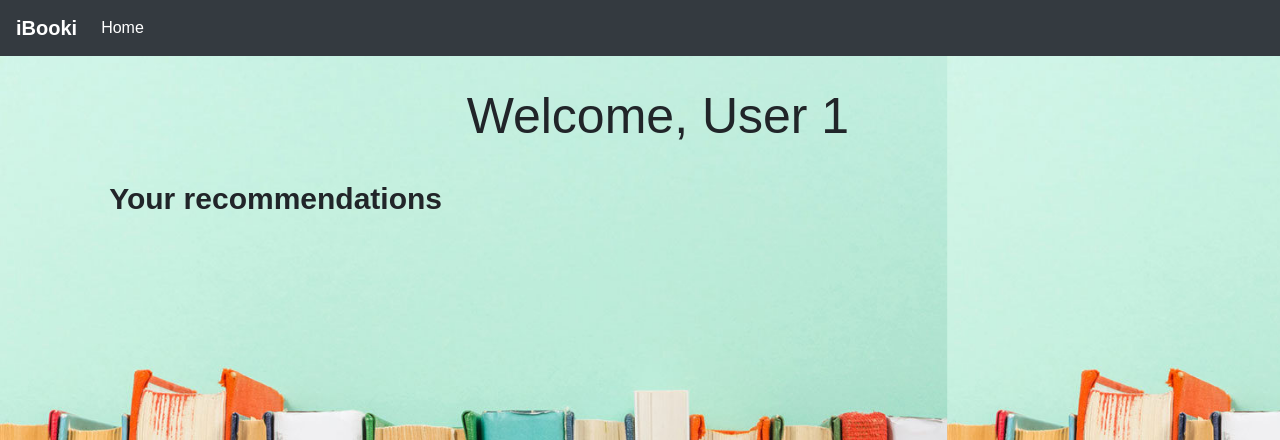
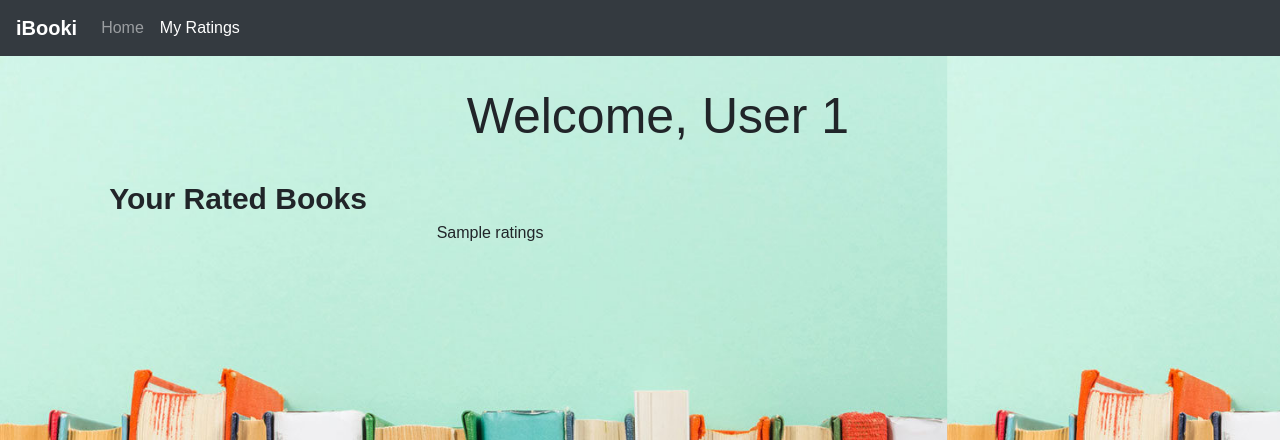
Before and after one commit to FaiZaman/iBooki, a Flask app: template templates/profile.html in a window 1280 px wide. Shown: the top 440 px of the page. Run offline with Flask 2, Linux system fonts and the light colour scheme; the template is opened without the code that fills it: most values are stand-ins (such as "Sample title", 1, 10 or a date in 2020); some libraries are stand-ins or nearby versions.

Commit message:
Fixed profile problems and began to load in ratings data as table

```diff
--- a/server.py
+++ b/server.py
@@ -11,7 +11,11 @@ def home():
 
 @app.route("/profile/<userID>")
 def profile(userID):
-    return render_template("profile.html", id=userID)
+
+    user_ratings = get_user_ratings(int(userID))
+    print(user_ratings)
+
+    return render_template("profile.html", id=userID, ratings=user_ratings.to_html())
 
 
 @app.route("/validate", methods = ['POST'])
@@ -46,5 +50,13 @@ def addNewUser():
     users_csv = users.to_csv(r'dataset/users.csv', index=False)
     return "works", 200
 
+
+def get_user_ratings(userID):
+
+    ratings = pd.read_csv("dataset/ratings.csv")
+    user_ratings = ratings.loc[ratings['userID'] == userID]
+    return user_ratings
+
+
 if __name__ == "__main__":
     app.run()
--- a/templates/base.html
+++ b/templates/base.html
@@ -24,9 +24,8 @@
 
     <div class="collapse navbar-collapse" id="navbarSupportedContent">
         <ul class="navbar-nav mr-auto">
-            <li class="nav-item active">
-                <a class="nav-link" href="/">Home <span class="sr-only">(current)</span></a>
-            </li>
+            {% block nav %}
+            {% endblock %}
         </ul>
     </div>
 </nav>
--- a/templates/index.html
+++ b/templates/index.html
@@ -2,6 +2,12 @@
 
 {% block title %}
 iBooki | Home
+{% endblock %}
+
+{% block nav %}
+<li class="nav-item active">
+    <a class="nav-link" href="/">Home <span class="sr-only">(current)</span></a>
+</li>
 {% endblock %}
 
 {% block content %}
--- a/templates/profile.html
+++ b/templates/profile.html
@@ -2,6 +2,15 @@
 
 {% block title %}
 iBooki | My Profile
+{% endblock %}
+
+{% block nav %}
+<li class="nav-item">
+    <a class="nav-link" href="/">Home</a>
+</li>
+<li class="nav-item active">
+    <a class="nav-link" href="/profile.html">My Ratings<span class="sr-only">(current)</span></a>
+</li>
 {% endblock %}
 
 {% block content %}
@@ -13,7 +22,13 @@ iBooki | My Profile
 
 <div class="row">
     <div class="col-md-6 offset-md-1 recommendations">
-        <b>Your recommendations</b>
+        <b>Your Rated Books</b>
+    </div>
+</div>
+
+<div class="row">
+    <div class="col-md-6 offset-md-4">
+        {{ ratings }}
     </div>
 </div>
 {% endblock %}
```
Also changed, not shown: 1 other file.
